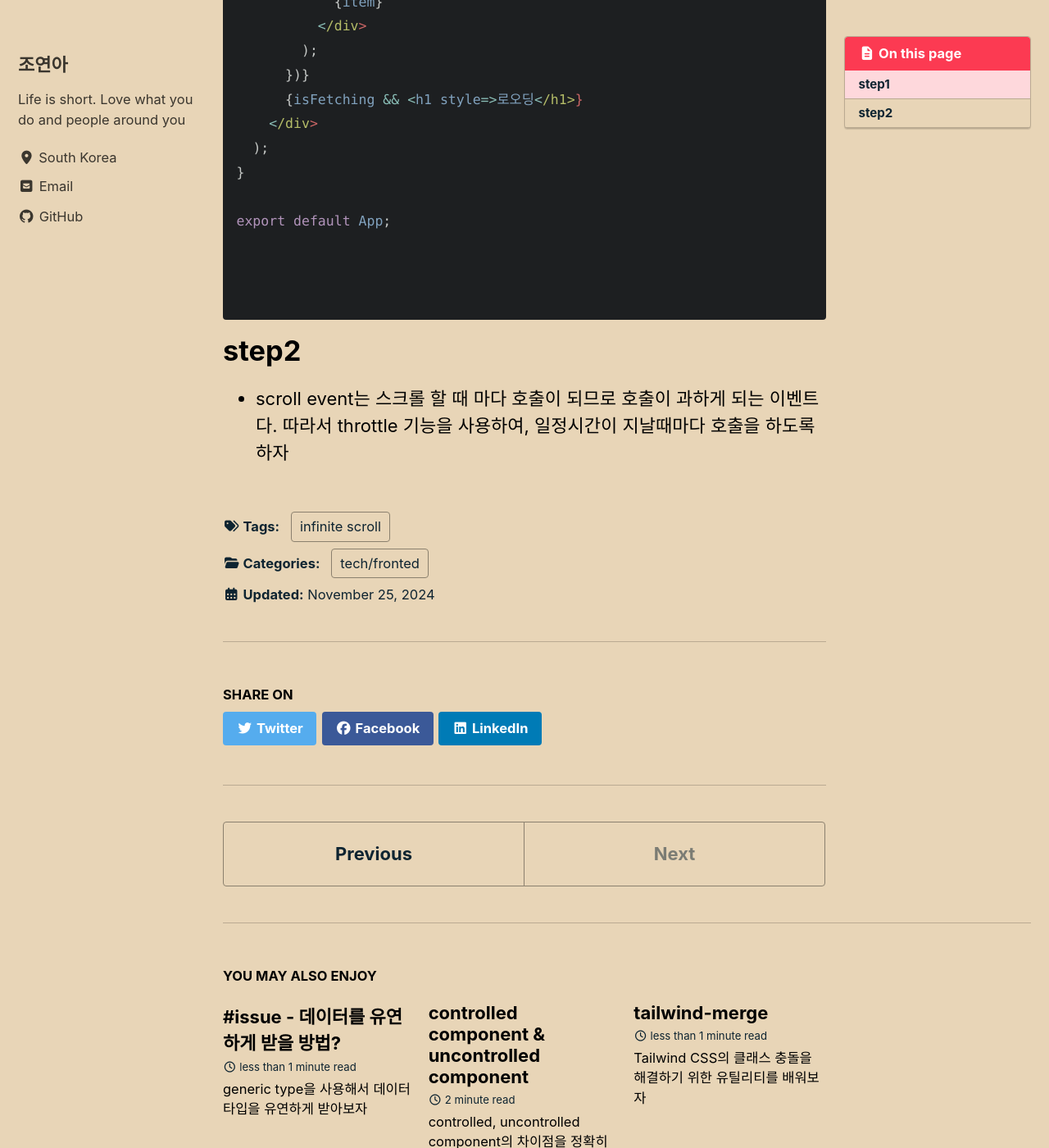
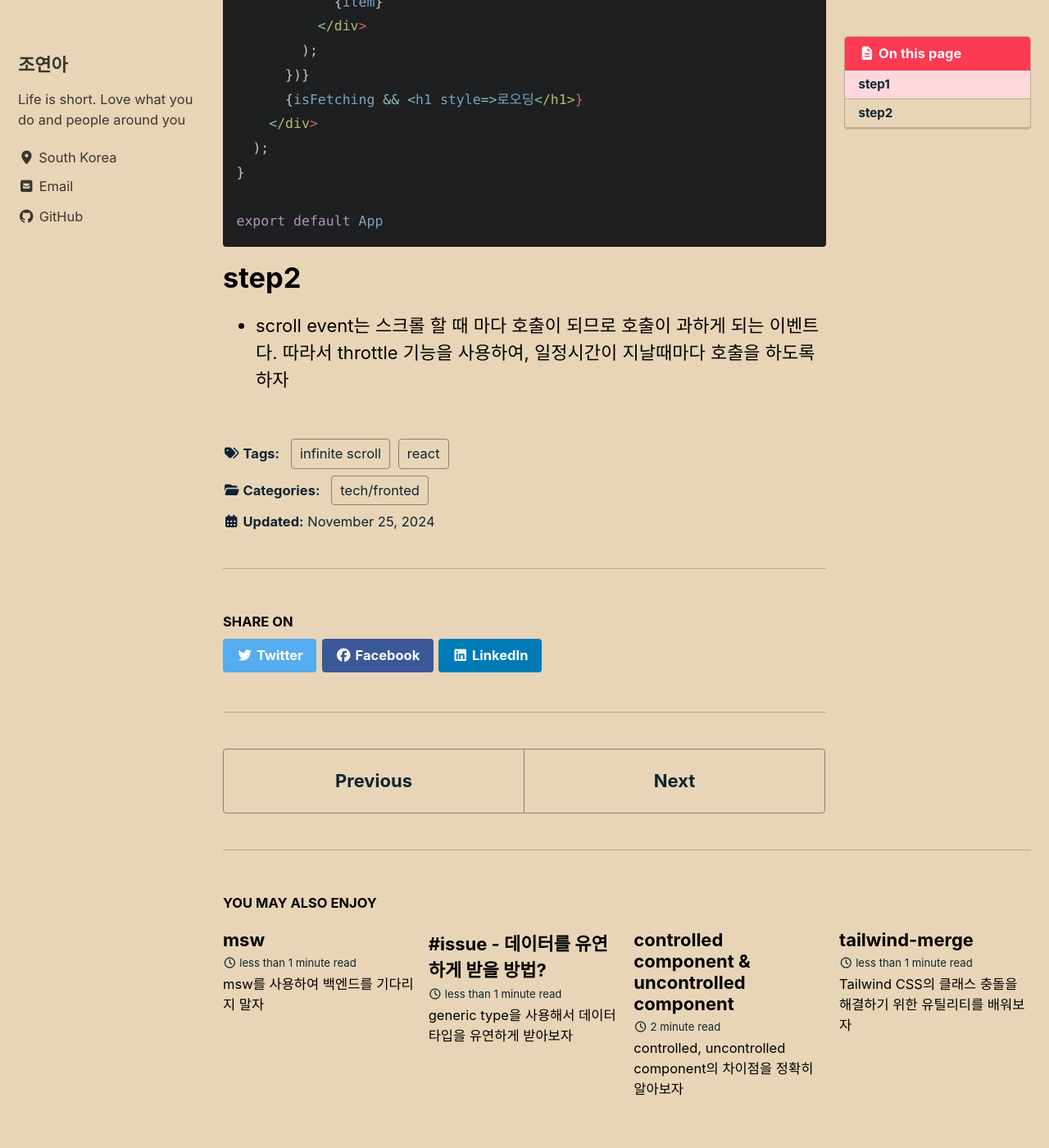
Before and after one commit to yunajoe/yunajoe.github.io, a Jekyll site: the page built from _posts/tech/fronted/2024-11-25-3.md, in a window 1280 px wide and 1400 px high, scrolled down 2142 px. Shown: the whole window at 82% size. Built offline with Jekyll 4.4.1, drawn with Linux system fonts in a browser that asks for light colours; cached includes are drawn as plain includes.

Commit message:
2024-11-26

````diff
--- a/_posts/tech/fronted/2024-11-25-3.md
+++ b/_posts/tech/fronted/2024-11-25-3.md
@@ -4,7 +4,7 @@ excerpt: "라이브러리 없이 무한스크롤을 만들어보자"
 categories:
   - tech/fronted
 tags:
-  - [infinite scroll]
+  - [react, infinite scroll]
 toc: true
 toc_sticky: true
 date: 2024-11-25
@@ -87,10 +87,7 @@ function App() {
   );
 }
 
-export default App;
-
-
-
+export default App
 ```
 
 # step2
--- /dev/null
+++ b/_posts/tech/fronted/2024-11-26-4.md
@@ -0,0 +1,14 @@
+---
+title: "msw"
+excerpt: "msw를 사용하여 백엔드를 기다리지 말자"
+categories:
+  - tech/fronted
+tags:
+  - [msw]
+toc: true
+toc_sticky: true
+date: 2024-11-26
+last_modified_at: 2024-11-26
+---
+
+# MSW란?
````
Also changed, not shown: _pages/tech/tech-fronted.md (+1 -0 lines).
